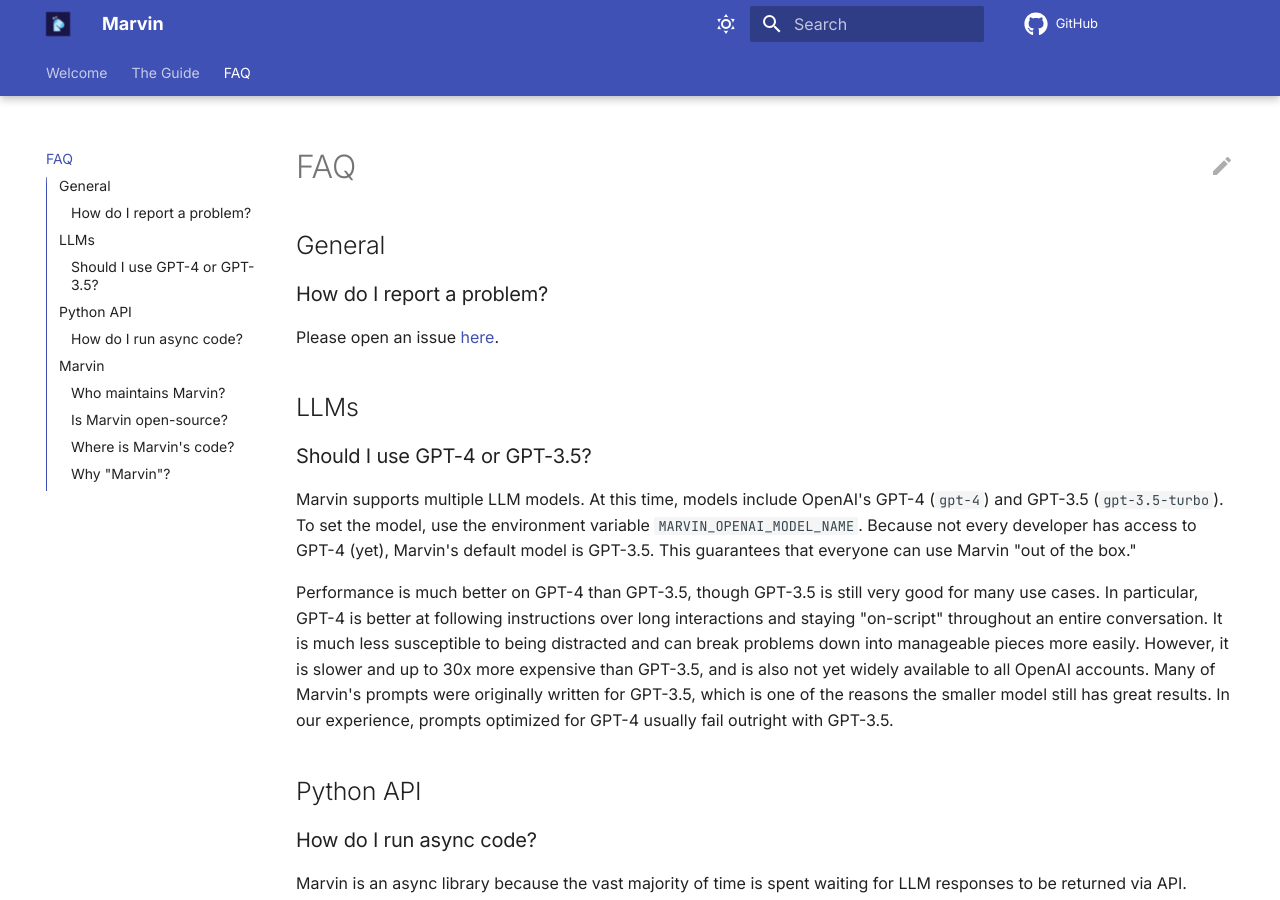
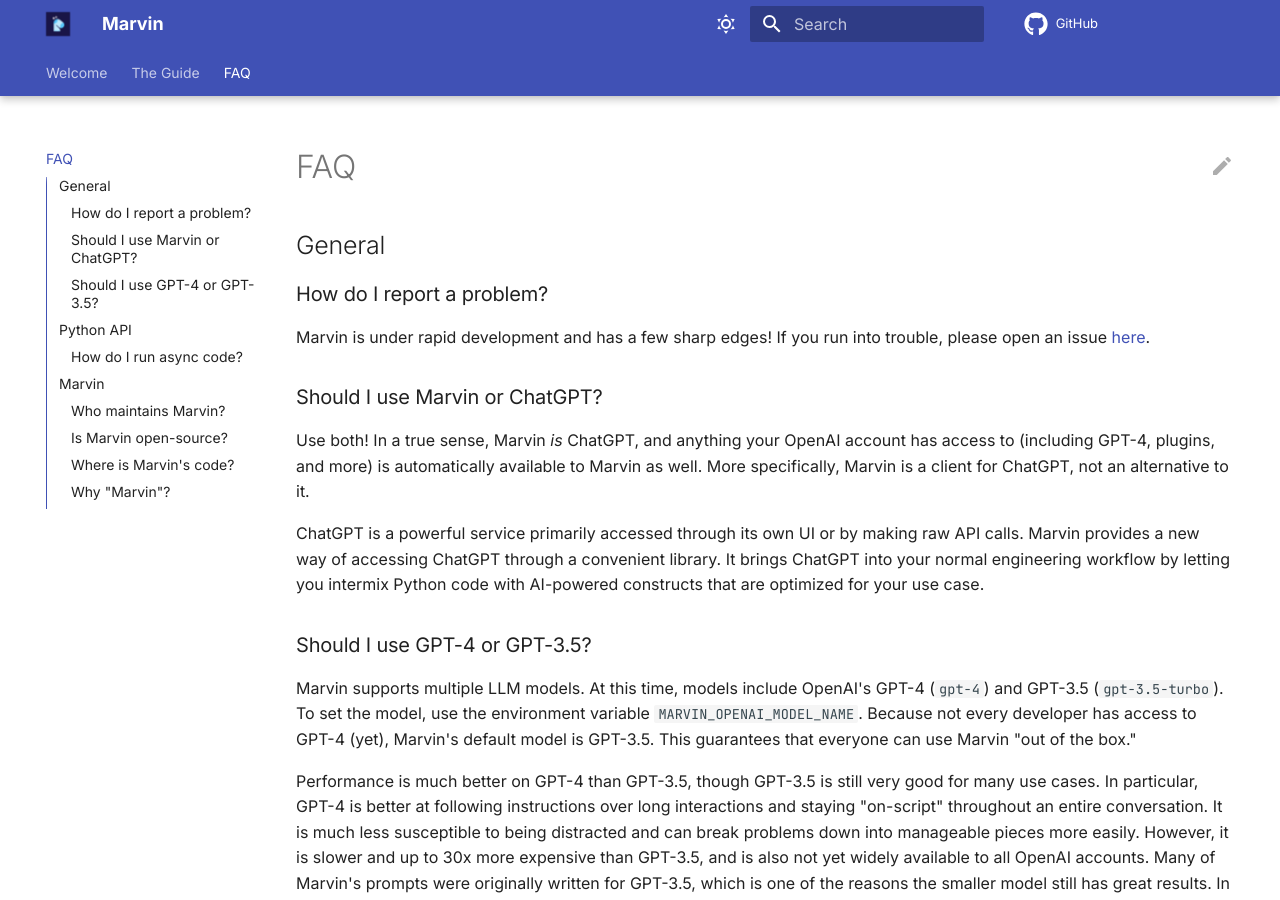
Before and after one commit to PrefectHQ/marvin, an MkDocs documentation site: the page built from docs/faq.md, in a window 1280 px wide and 900 px high. Built offline with MkDocs 1.6.1 and Material for MkDocs 9.7.7, drawn with Linux system fonts in a browser that asks for light colours; comment, search, counter and statistics services are not loaded.

Commit message:
Update FAQ

```diff
--- a/docs/faq.md
+++ b/docs/faq.md
@@ -4,15 +4,20 @@
 
 ### How do I report a problem?
 
-Please open an issue [here](https://github.com/PrefectHQ/marvin/issues/new).
+Marvin is under rapid development and has a few sharp edges! If you run into trouble, please open an issue [here](https://github.com/PrefectHQ/marvin/issues/new).
 
-## LLMs
+### Should I use Marvin or ChatGPT?
+
+Use both! In a true sense, Marvin *is* ChatGPT, and anything your OpenAI account has access to (including GPT-4, plugins, and more) is automatically available to Marvin as well. More specifically, Marvin is a client for ChatGPT, not an alternative to it.
+
+ChatGPT is a powerful service primarily accessed through its own UI or by making raw API calls. Marvin provides a new way of accessing ChatGPT through a convenient library. It brings ChatGPT into your normal engineering workflow by letting you intermix Python code with AI-powered constructs that are optimized for your use case.
 
 ### Should I use GPT-4 or GPT-3.5?
 
 Marvin supports multiple LLM models. At this time, models include OpenAI's GPT-4 (`gpt-4`) and GPT-3.5 (`gpt-3.5-turbo`). To set the model, use the environment variable `MARVIN_OPENAI_MODEL_NAME`. Because not every developer has access to GPT-4 (yet), Marvin's default model is GPT-3.5. This guarantees that everyone can use Marvin "out of the box."
 
 Performance is much better on GPT-4 than GPT-3.5, though GPT-3.5 is still very good for many use cases. In particular, GPT-4 is better at following instructions over long interactions and staying "on-script" throughout an entire conversation. It is much less susceptible to being distracted and can break problems down into manageable pieces more easily. However, it is slower and up to 30x more expensive than GPT-3.5, and is also not yet widely available to all OpenAI accounts. Many of Marvin's prompts were originally written for GPT-3.5, which is one of the reasons the smaller model still has great results. In our experience, prompts optimized for GPT-4 usually fail outright with GPT-3.5.
+
 
 ## Python API
 ### How do I run async code?
```
